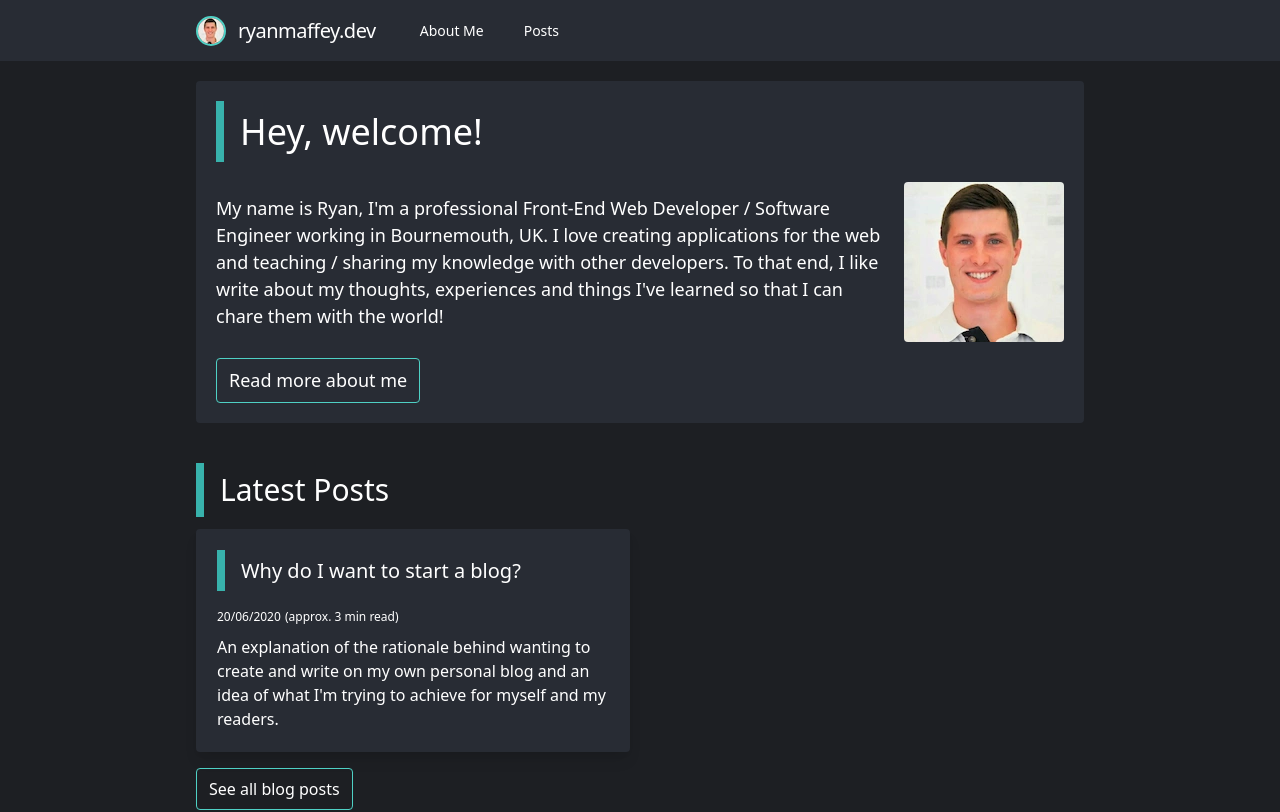
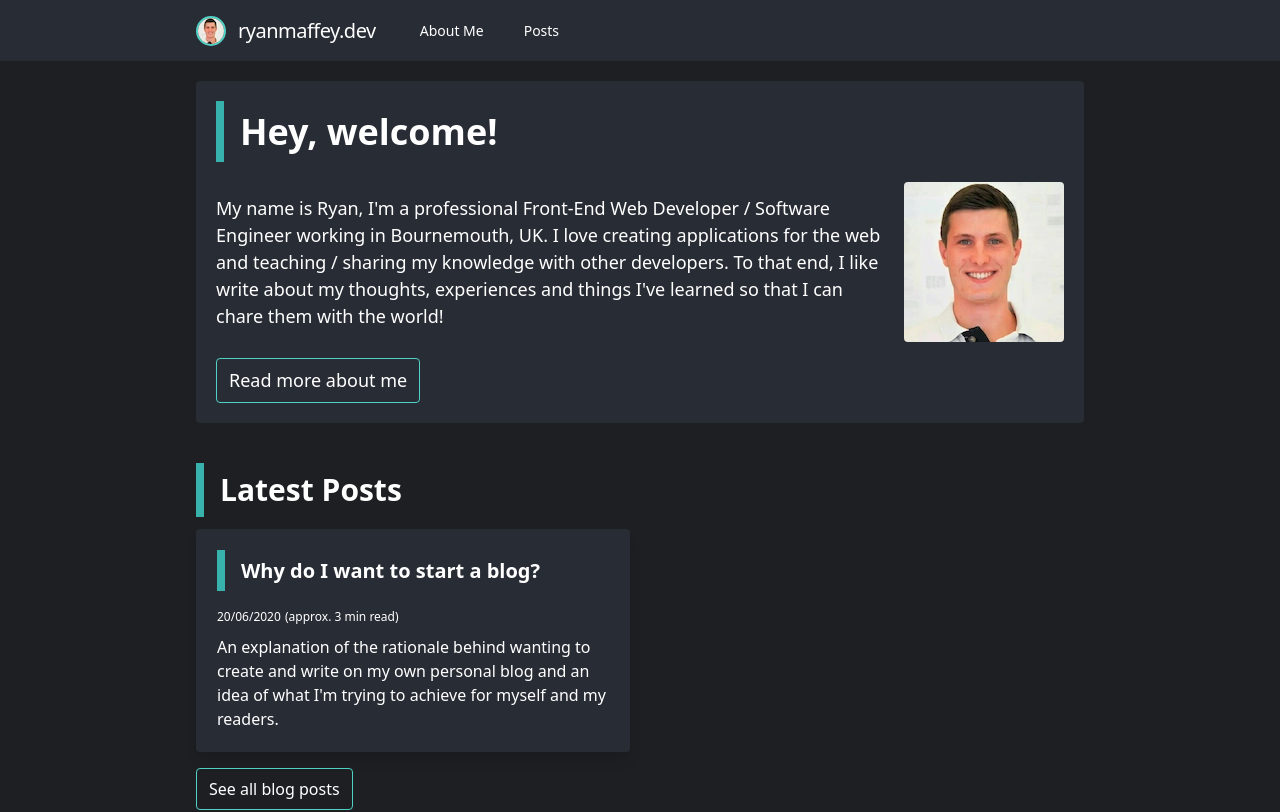
Before and after one commit to ryanmaffey/ryanmaffey.dev, a Next.js app: page / in a window 1280 px wide. Shown: the top 812 px of the page. Built offline with nearby package versions, Linux system fonts and the light colour scheme.

Commit message:
bold headings

```diff
--- a/styles/index.css
+++ b/styles/index.css
@@ -22,7 +22,7 @@ h1,
 h2,
 h3,
 h4 {
-    @apply mb-3 leading-tight relative py-2;
+    @apply mb-3 leading-tight relative py-2 font-bold;
     padding-left: 1.5rem;
 }
 h1::before,
```
